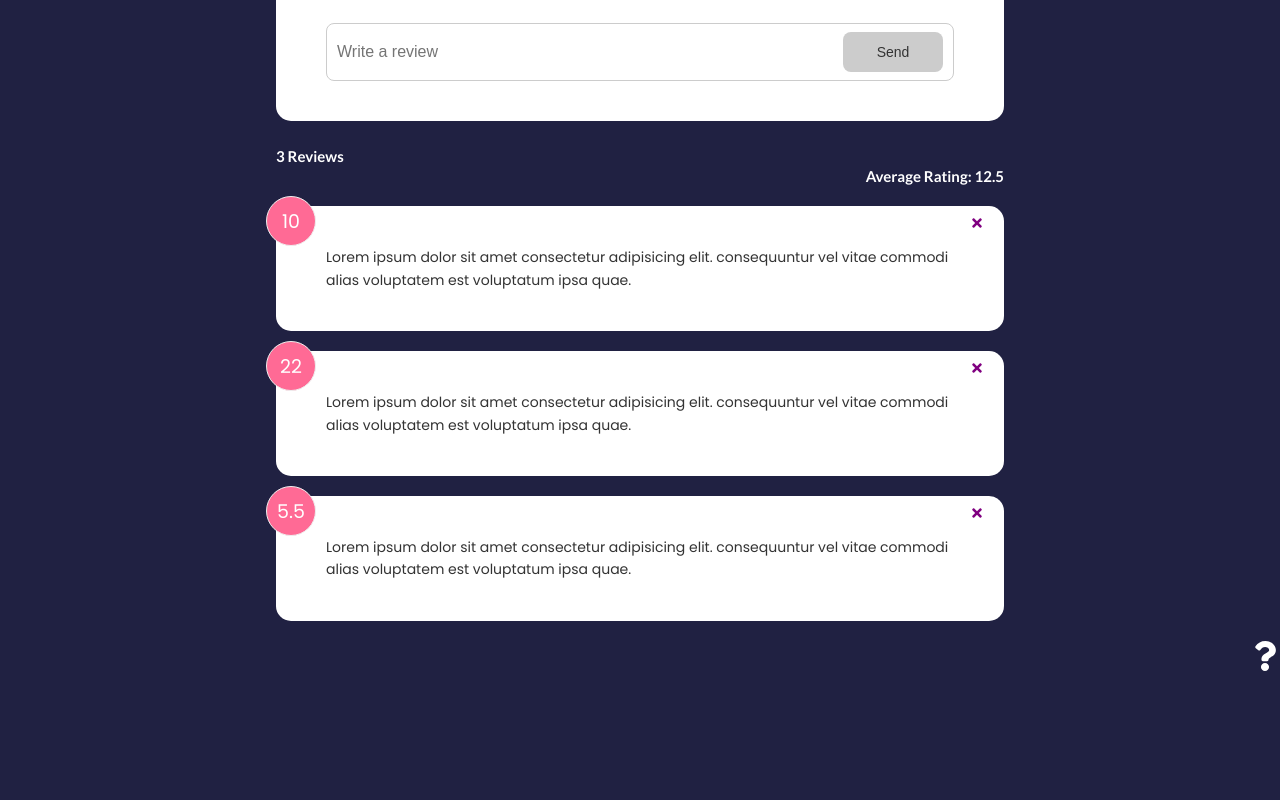
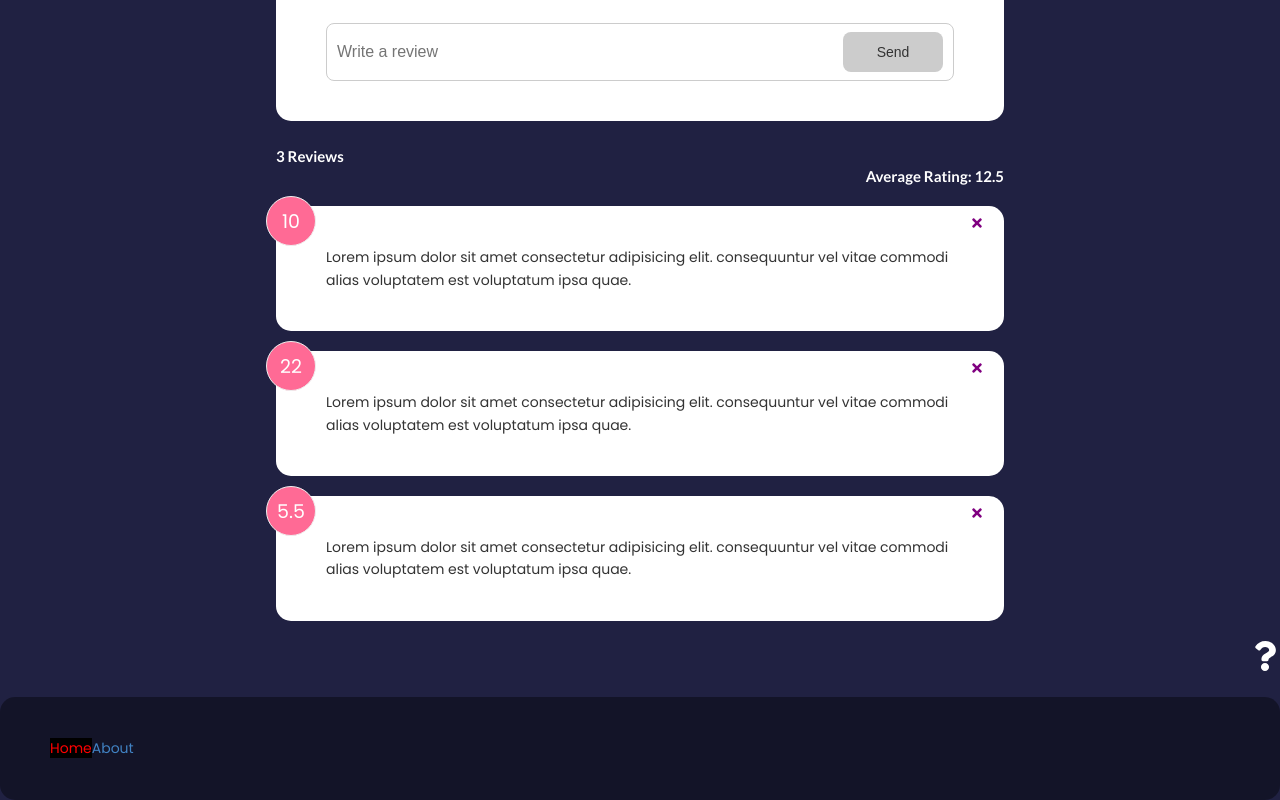
Before and after one commit to oliveroliverio/ud-brad-traversy-react-front-to-back-2022, a React (Create React App) app: page / in a window 1280 px wide. Shown: the part 265-1065 px from the top of the page. Before the commit the page ends 942 px from the top, so only its background shows below. Built offline with nearby package versions, Linux system fonts and the light colour scheme.

Commit message:
01 - adding specific class to whatever link is currently active (usefull!)

```diff
--- a/src/App.js
+++ b/src/App.js
@@ -1,5 +1,10 @@
 import React, { useState } from 'react';
-import { BrowserRouter as Router, Route, Routes } from 'react-router-dom';
+import {
+  BrowserRouter as Router,
+  Route,
+  Routes,
+  NavLink,
+} from 'react-router-dom';
 import Header from './components/Header';
 import FeedbackList from './components/FeedbackList';
 import FeedbackData from './data/FeedbackData';
@@ -8,6 +13,7 @@
 import { v4 as uuidv4 } from 'uuid';
 import AboutPage from './pages/AboutPage';
 import AboutIconLink from './components/AboutIconLink';
+import Card from './components/shared/Card';
 
 // global level state vs component level state
 
@@ -51,6 +57,14 @@
         </Routes>
       </div>
       <AboutIconLink></AboutIconLink>
+      <Card>
+        <NavLink to='/' activeClassName='active'>
+          Home
+        </NavLink>
+        <NavLink to='/about' activeClassName='active'>
+          About
+        </NavLink>
+      </Card>
     </Router>
   );
 }
--- a/src/index.css
+++ b/src/index.css
@@ -4,6 +4,11 @@
 	box-sizing: border-box;
 	margin: 0;
 	padding: 0;
+}
+
+.active{
+	background: #000;
+	color: red
 }
 
 body {
```
